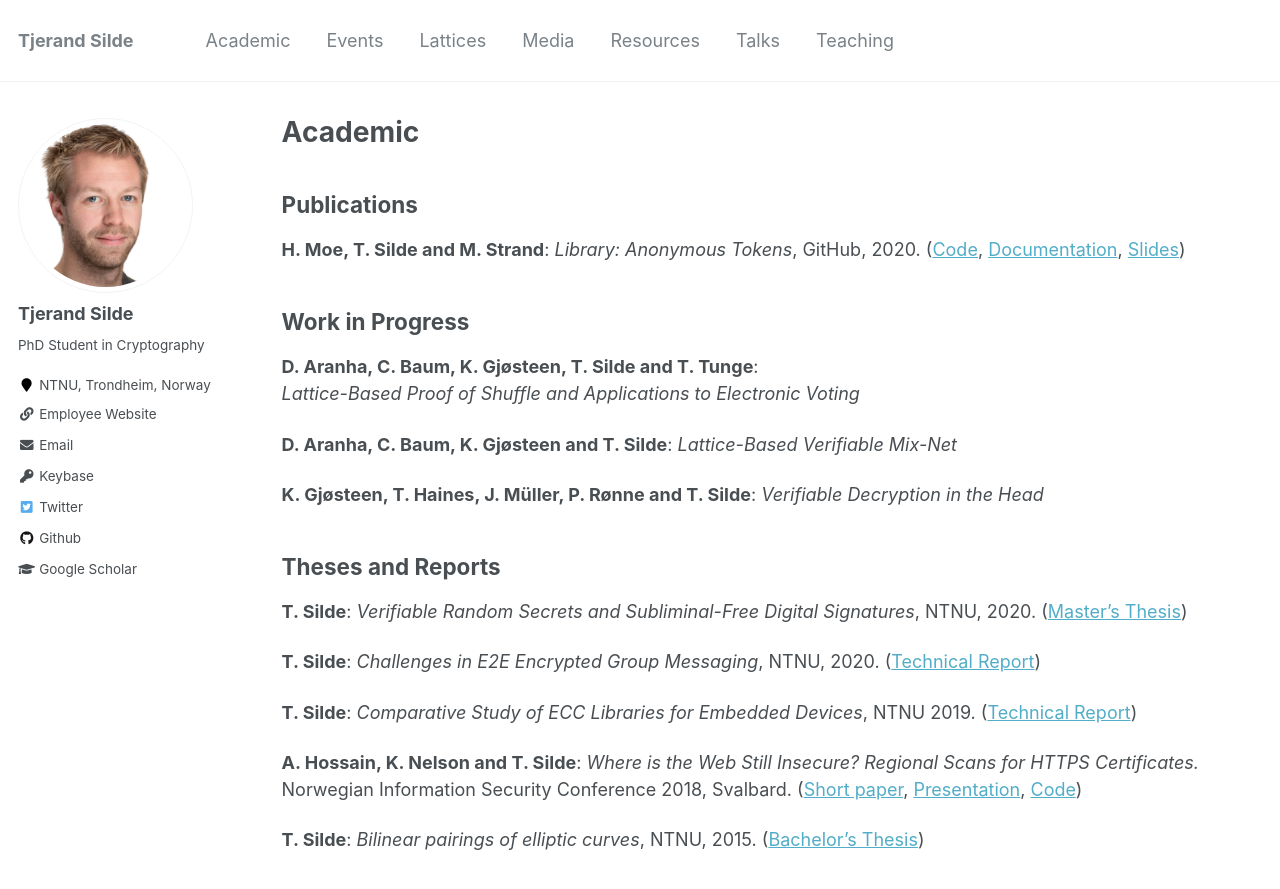
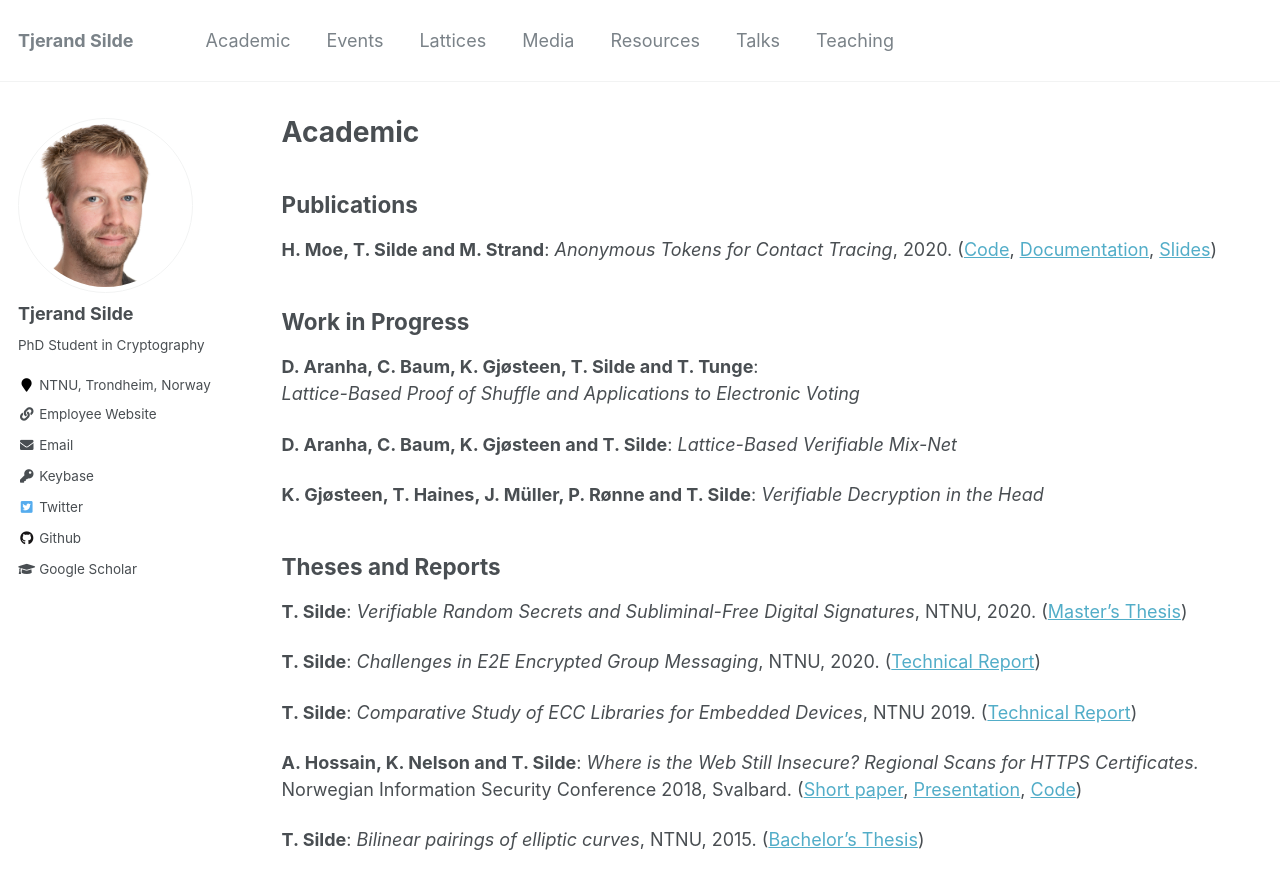
Before and after one commit to tjesi/tjesi.github.io, a Jekyll site: the page built from _pages/academic.md, in a window 1280 px wide and 900 px high. Shown: the top 889 px of the window. Built offline with Jekyll 4.4.1, drawn with Linux system fonts in a browser that asks for light colours.

Commit message:
Update academic.md

```diff
--- a/_pages/academic.md
+++ b/_pages/academic.md
@@ -7,7 +7,7 @@ author_profile: true
 
 ## Publications
 
-**H. Moe, T. Silde and M. Strand**: _Library: Anonymous Tokens_, GitHub, 2020. ([Code](https://github.com/HenrikWM/anonymous-tokens),
+**H. Moe, T. Silde and M. Strand**: _Anonymous Tokens for Contact Tracing_, 2020. ([Code](https://github.com/HenrikWM/anonymous-tokens),
 [Documentation](https://github.com/HenrikWM/anonymous-tokens/wiki), [Slides](https://tjerandsilde.no/files/Anonym-Smittesporing.pdf))
 
 ## Work in Progress
```
